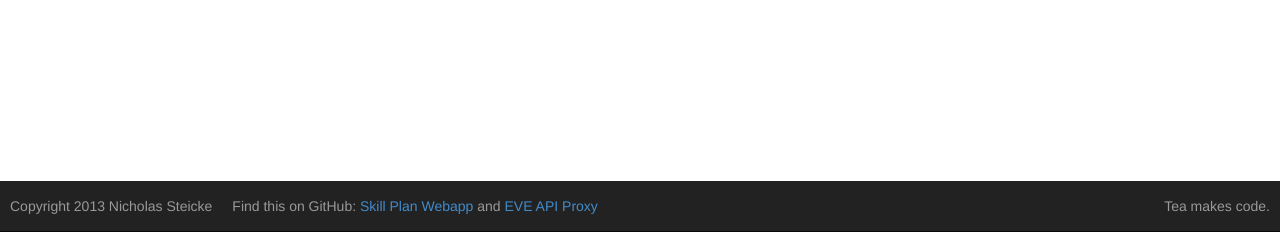
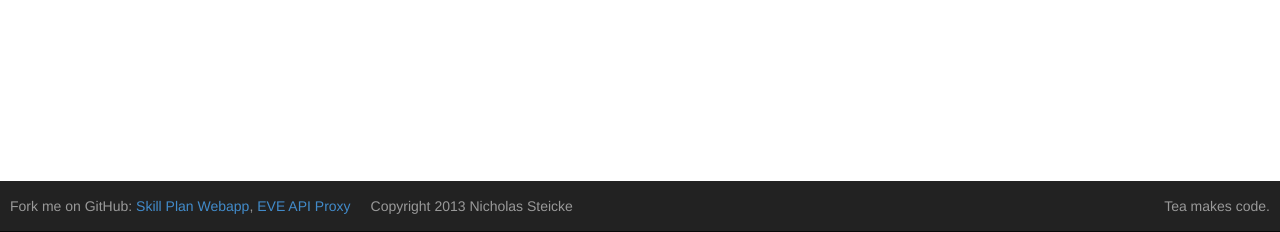
Before and after one commit to narthollis/eve-skillplan-webapp, a PHP site: page / in a window 1280 px wide. Shown: the part 568-800 px from the top of the page. Run offline with PHP 8.4, Linux system fonts and the light colour scheme; some libraries are stand-ins or nearby versions.

Commit message:
Slight alteration to footer information

```diff
--- a/index.php
+++ b/index.php
@@ -141,11 +141,11 @@
         <script type="text/javascript">$('#api_model').api_panel();</script>
 
         <footer class="navbar navbar-inverse navbar-fixed-bottom">
-            <p class="navbar-text">Copyright 2013 Nicholas Steicke</p>
-            <p class="navbar-text">Find this on GitHub:
-                <a href="https://github.com/narthollis/eve-skillplan-webapp">Skill Plan Webapp</a> and
+            <p class="navbar-text">Fork me on GitHub:
+                <a href="https://github.com/narthollis/eve-skillplan-webapp">Skill Plan Webapp</a>,
                 <a href="https://github.com/narthollis/eve-api-proxy">EVE API Proxy</a>
             </p>
+            <p class="navbar-text">Copyright 2013 Nicholas Steicke</p>
             <p class="navbar-text pull-right">Tea makes code.</p>
         </footer>
     </body>
```
